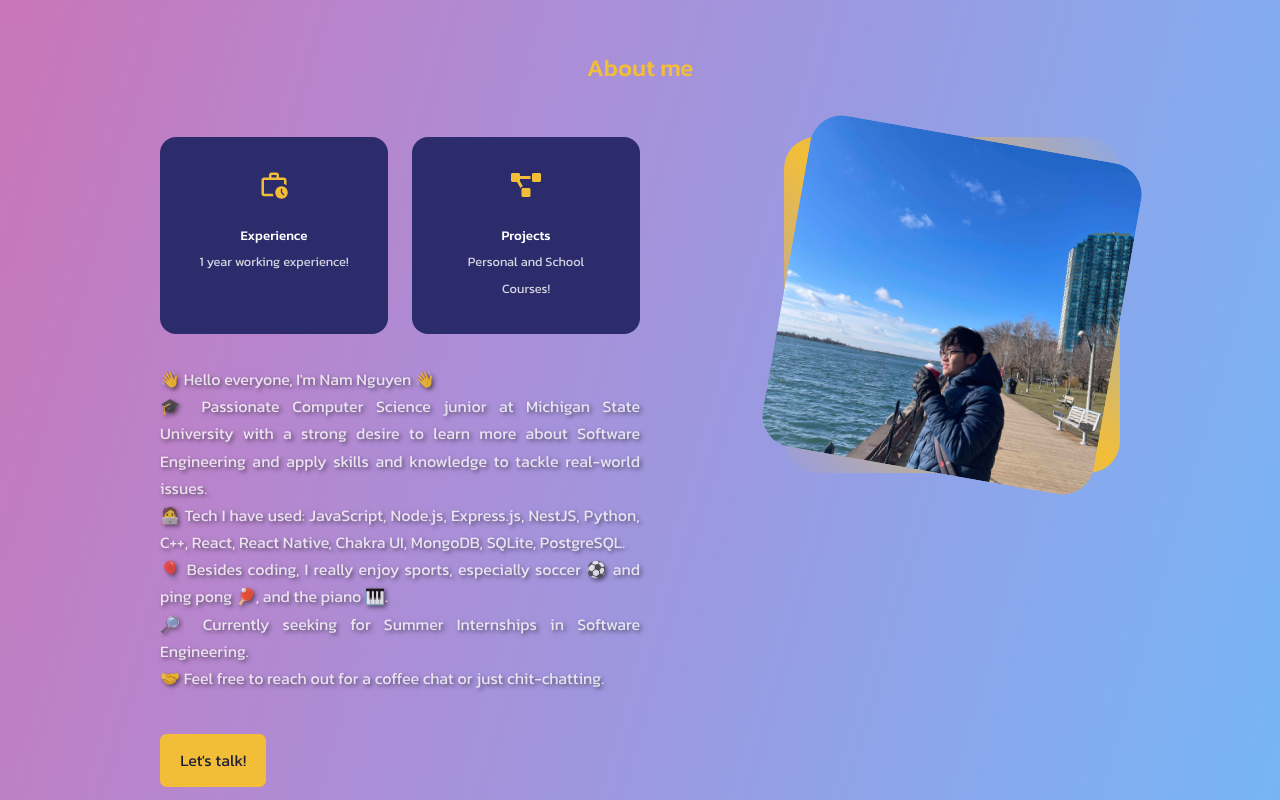
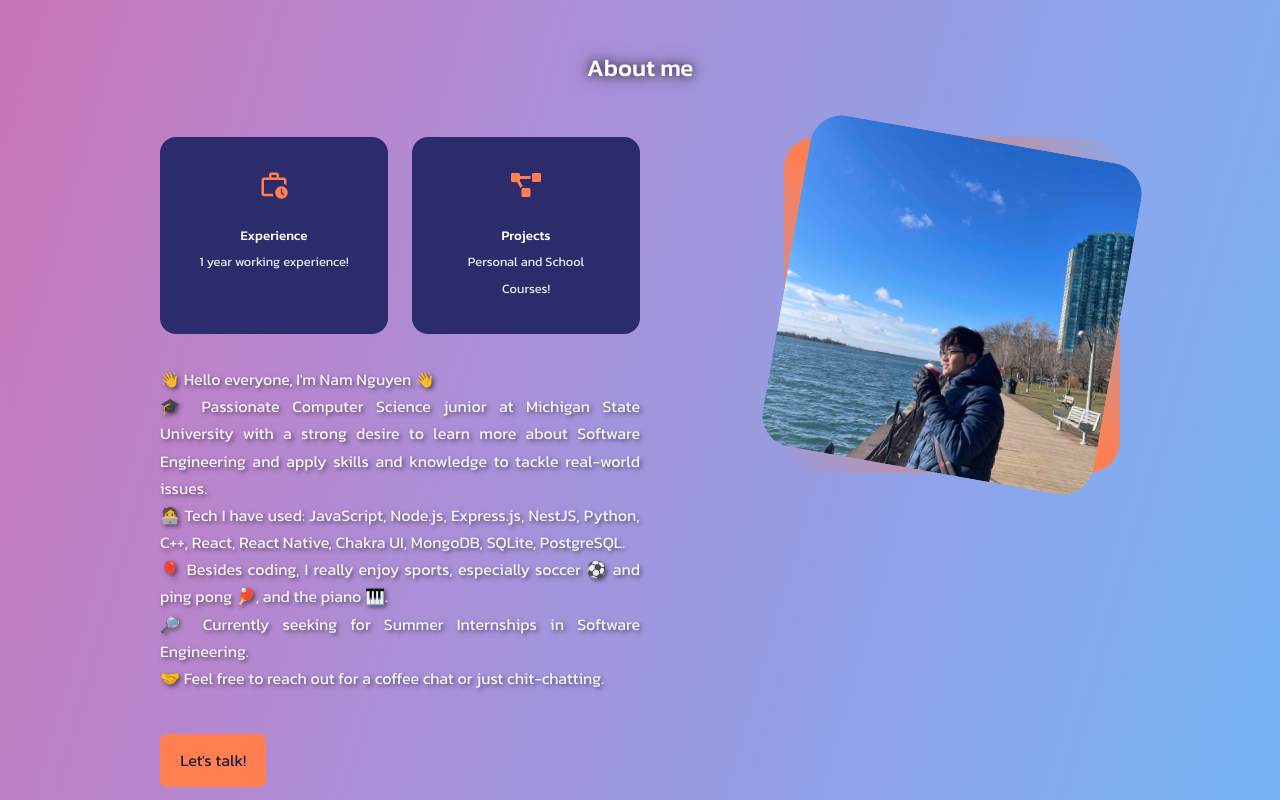
Before and after one commit to Euclid0192/Portfolio, a React (Vite) app: page / in a window 1280 px wide. Shown: the part 880-1680 px from the top of the page. Built offline with nearby package versions, Linux system fonts and the light colour scheme.

Commit message:
update primary color variable

```diff
--- a/src/index.css
+++ b/src/index.css
@@ -17,10 +17,10 @@
 :root {
     --color-bg: #1f1f38;
     --color-bg-variant: #2c2c6c;
-    --color-primary: #F2BE38;
-    --color-primary-variant: #rgba(77, 181, 255, 0.4);
+    --color-primary: #FF7F50;
+    --color-primary-variant: #rgba(33, 150, 243, 0.4);
     --color-white: #fff;
-    --color-light: rgba(255, 255, 255, 0.795);
+    --color-light: rgba(255, 255, 255, 0.9);
 
     --container-width-large: 75%;
     --container-width-medium: 86%;
@@ -76,8 +76,9 @@ section > h2, section > h5 {
 }
 
 section > h2 {
-    color: var(--color-primary);
+    color: var(--color-white);
     margin-bottom: 3rem;
+    text-shadow: 0 0 10px rgba(0, 0, 0, 0.7), 0 0 20px rgba(0, 0, 0, 0.5);
 }
 
 .text-light {
@@ -95,6 +96,7 @@ a:hover {
 
 .btn {
     width: max-content;
+    background: var(--color-primary);
     display: inline-block;
     color: var(--color-primary);
     padding: 0.75rem 1.2rem;
@@ -110,10 +112,9 @@ a:hover {
     border-color: transparent;
 }
 
-.btn-primary {
+.btn-primary, .btn {
     background: var(--color-primary);
     color: var(--color-bg);
-
 }
 
 .img {
```
